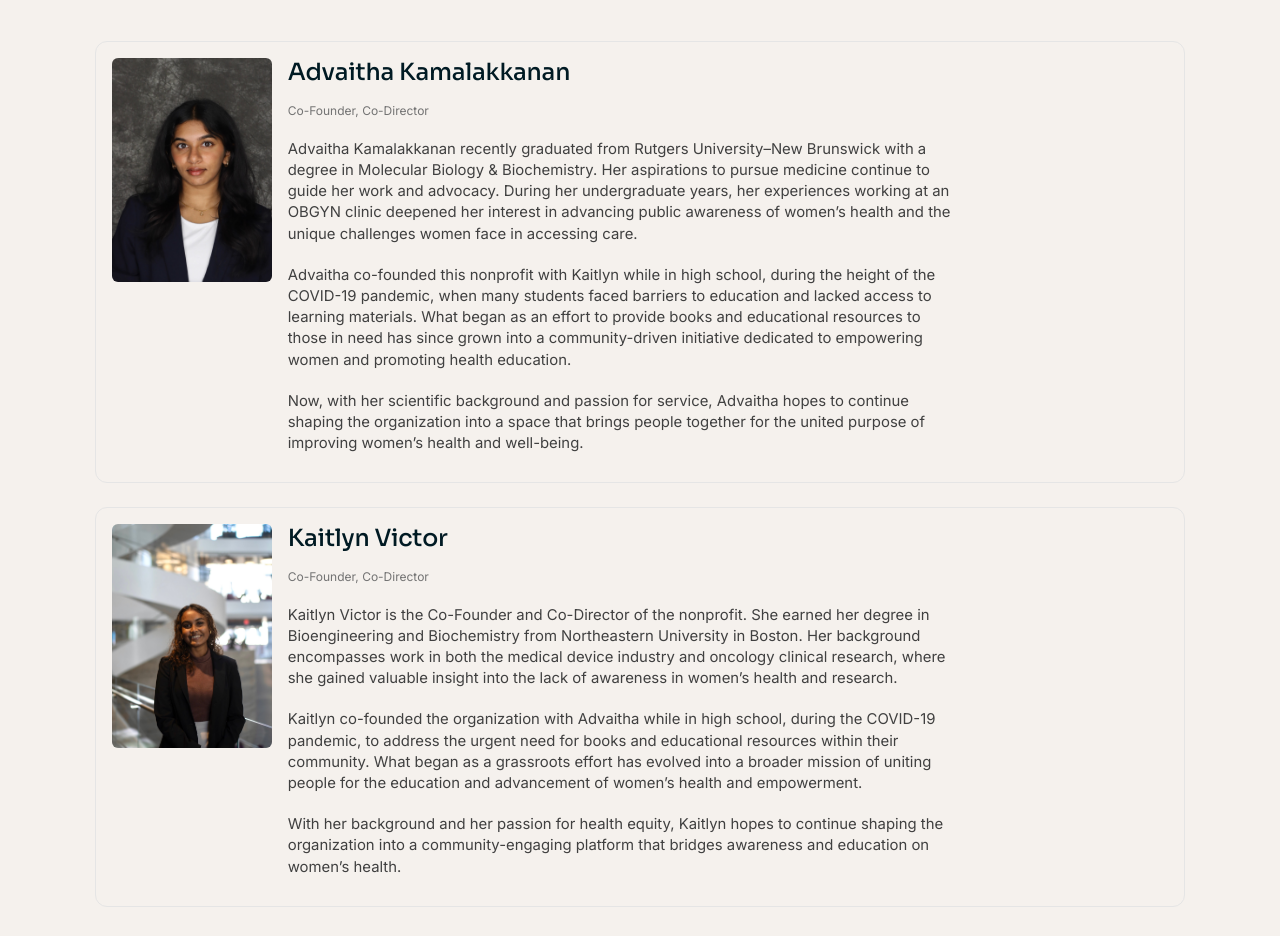
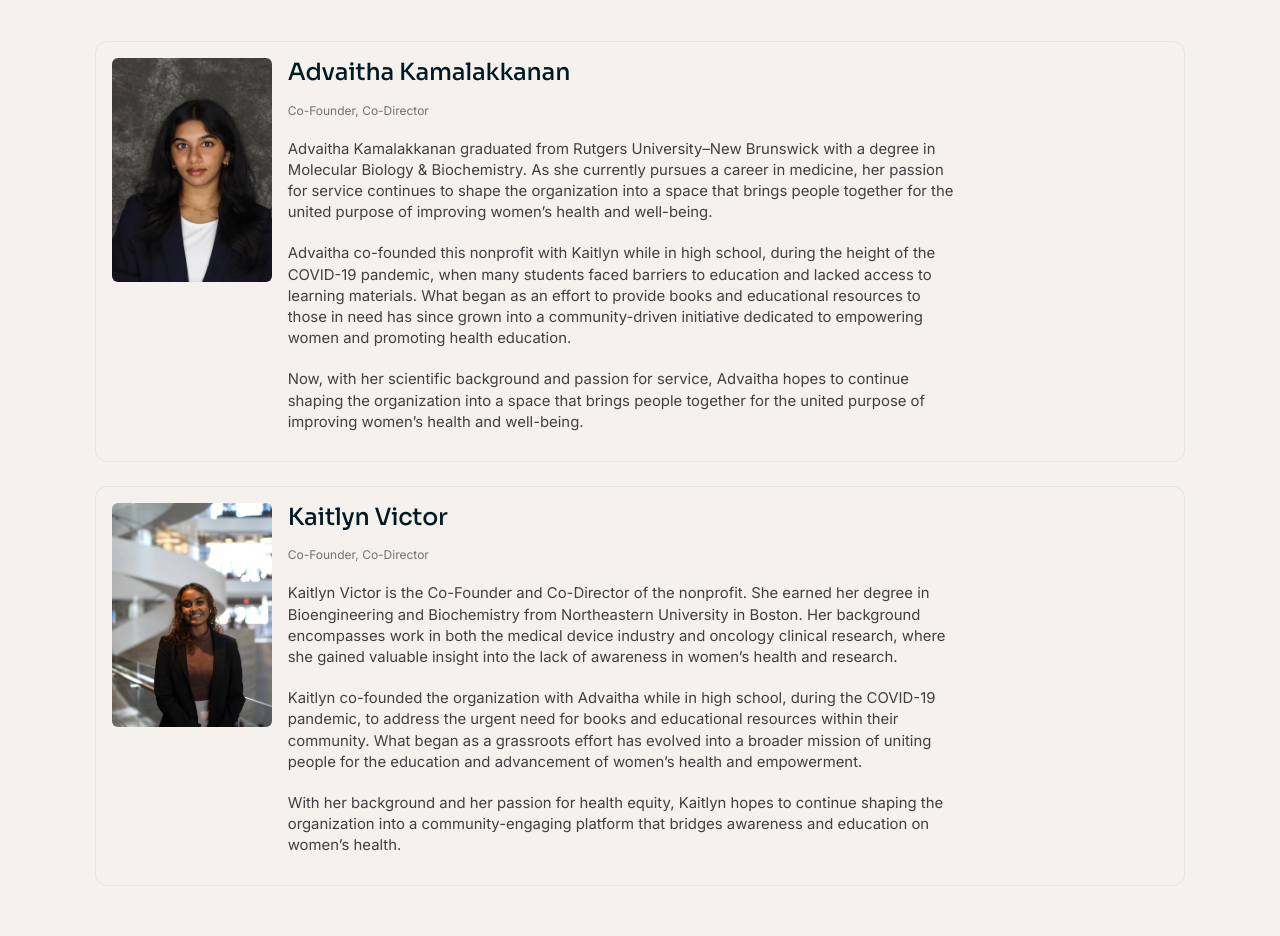
Before and after one commit to srikar-k3/victory, a Next.js app: page /about in a window 1280 px wide. Shown: the part 1420-2356 px from the top of the page. Built offline with nearby package versions, Linux system fonts and the light colour scheme.

Commit message:
advaitha about update

```diff
--- a/src/app/about/page.tsx
+++ b/src/app/about/page.tsx
@@ -102,12 +102,11 @@ export default function AboutPage() {
                     <p className="text-xs text-neutral-500">Co-Founder, Co-Director</p>
                   </div>
                   <p className="text-sm text-neutral-700">
-                    Advaitha Kamalakkanan recently graduated from Rutgers University–New Brunswick
-                    with a degree in Molecular Biology &amp; Biochemistry. Her aspirations to pursue
-                    medicine continue to guide her work and advocacy. During her undergraduate
-                    years, her experiences working at an OBGYN clinic deepened her interest in
-                    advancing public awareness of women’s health and the unique challenges women
-                    face in accessing care.
+                    Advaitha Kamalakkanan graduated from Rutgers University–New Brunswick with a
+                    degree in Molecular Biology &amp; Biochemistry. As she currently pursues a
+                    career in medicine, her passion for service continues to shape the
+                    organization into a space that brings people together for the united purpose of
+                    improving women’s health and well-being.
                   </p>
                   <p className="text-sm text-neutral-700">
                     Advaitha co-founded this nonprofit with Kaitlyn while in high school, during
```
